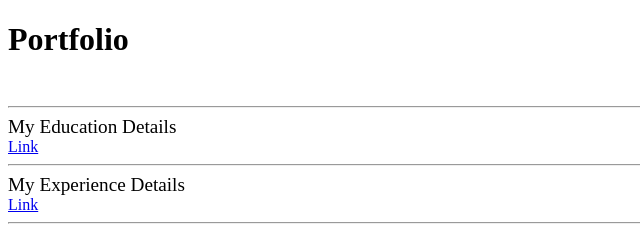
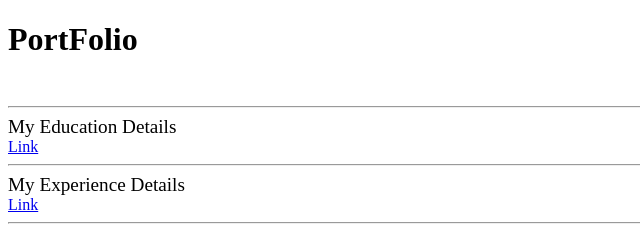
Before and after one commit to saurabhkandekar/git-project2, a plain HTML site: page index.html in a window 1280 px wide. Shown: the top 229 px of the page, 0-640 px from the left. Drawn offline with Linux system fonts and the light colour scheme.

Commit message:
"Changes in heading tital"

```diff
--- a/index.html
+++ b/index.html
@@ -7,7 +7,7 @@
     <title>Document</title>
 </head>
 <body>
-    <h1>Portfolio</h1>
+    <h1>PortFolio</h1>
     <br/>
     <hr/>
     <Big>My Education Details</Big>
```
Also changed, not shown: 1 other file.
